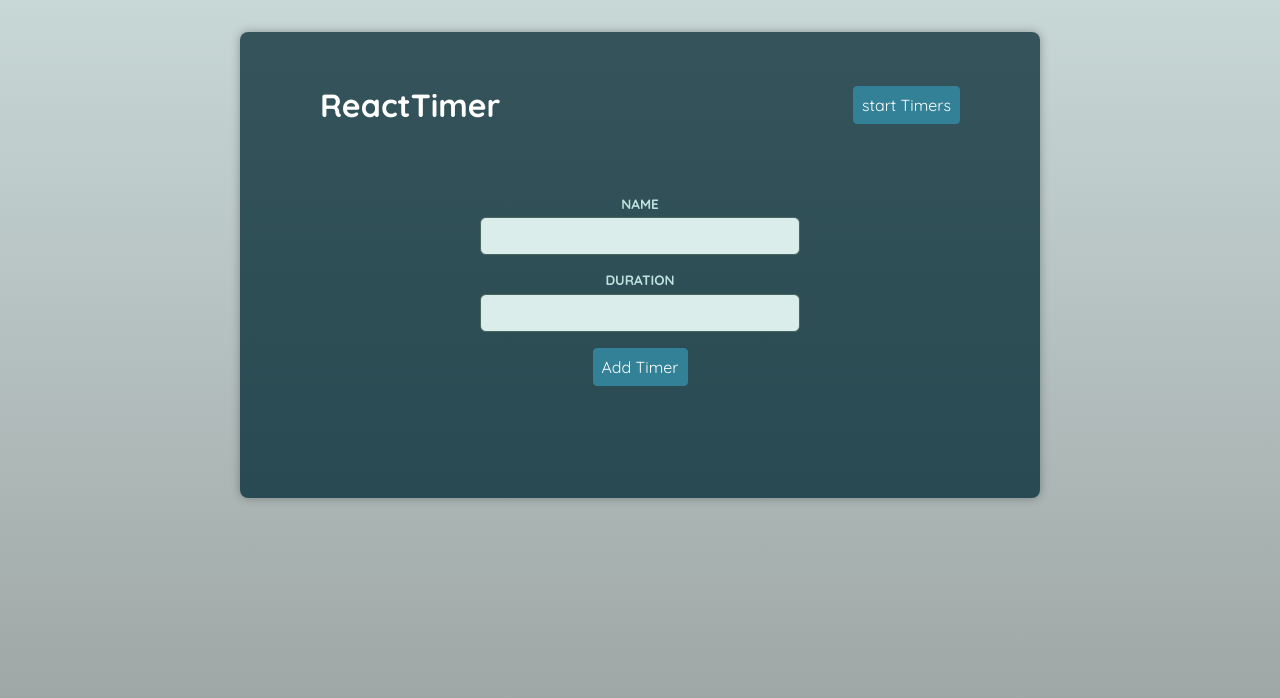
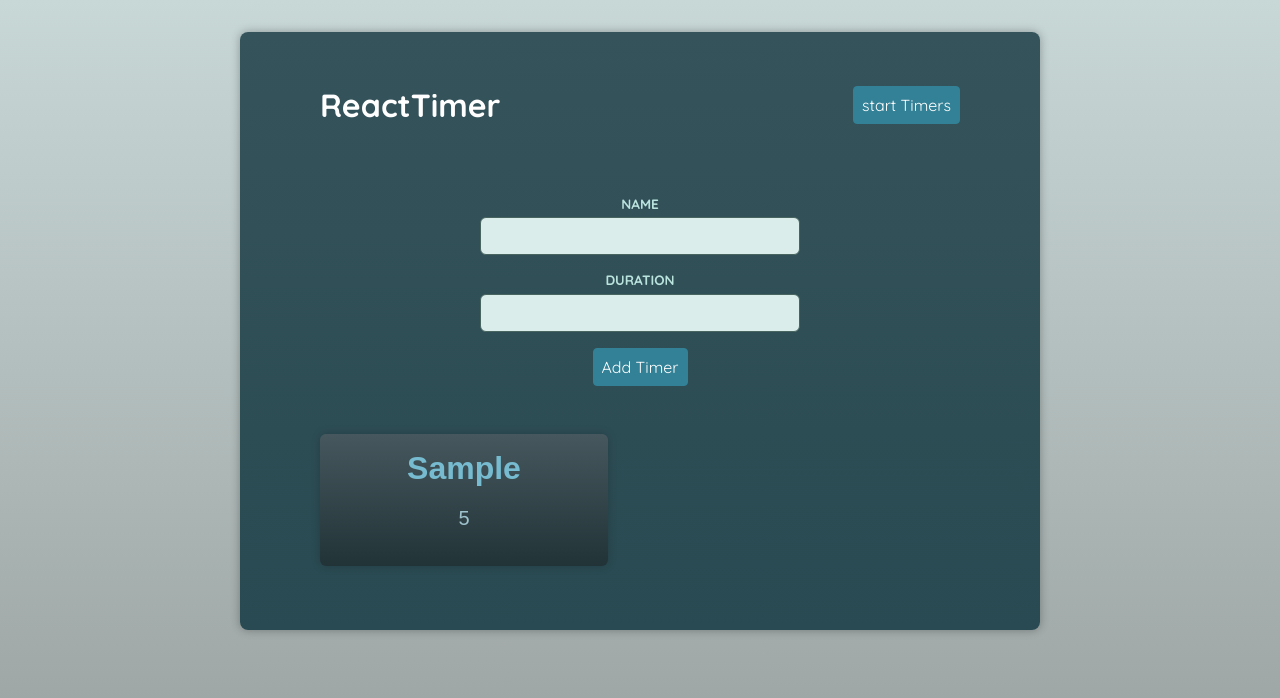
Before and after one commit to EzzEldienMohsen/React-TS-P3, a React (Vite) app: page / in a window 1280 px wide. Both pictures are taken after typing "Sample", "5" into the empty fields and a click on the button "Add Timer". Shown: the top 698 px of the page. Built offline with nearby package versions, Linux system fonts and the light colour scheme; a web font is replaced by a local one.

Commit message:
finalayizing the day

```diff
--- a/src/components/AddTimer.tsx
+++ b/src/components/AddTimer.tsx
@@ -3,13 +3,15 @@
 import Button from './UI/Button.tsx';
 import Form, { FormHandle } from './UI/Form.tsx';
 import Input from './UI/Input.tsx';
+import { useGlobalContext } from '../store/timers-context.tsx';
 
 export default function AddTimer() {
   const form = useRef<FormHandle>(null);
+  const { addTimer } = useGlobalContext();
 
   function handleSaveTimer(data: unknown) {
     const extractedData = data as { name: string; duration: string };
-    console.log(extractedData);
+    addTimer({ name: extractedData.name, duration: +extractedData.duration });
     form.current?.clear();
   }
 
--- a/src/components/Header.tsx
+++ b/src/components/Header.tsx
@@ -8,7 +8,13 @@
     <header>
       <h1>ReactTimer</h1>
 
-      <Button>{timerCtx.isRunning ? 'stop Timers' : 'start Timers'}</Button>
+      <Button
+        onClick={
+          timerCtx.isRunning ? timerCtx.stopTimers : timerCtx.startTimers
+        }
+      >
+        {timerCtx.isRunning ? 'stop Timers' : 'start Timers'}
+      </Button>
     </header>
   );
 }
--- a/src/components/Timer.tsx
+++ b/src/components/Timer.tsx
@@ -1,9 +1,11 @@
+import { type Timer as TimerProps } from '../store/timers-context.tsx';
 import Container from './UI/Container.tsx';
 
-export default function Timer() {
+export default function Timer({ name, duration }: TimerProps) {
   return (
     <Container as="article">
-      <h2>TODO: TIMER NAME</h2>
+      <h2>{name}</h2>
+      <p>{duration}</p>
     </Container>
   );
 }
--- a/src/components/Timers.tsx
+++ b/src/components/Timers.tsx
@@ -1,3 +1,17 @@
+import { useGlobalContext } from '../store/timers-context';
+import Timer from './Timer';
+
 export default function Timers() {
-  return <ul>{/* TODO ... */}</ul>;
+  const { timers } = useGlobalContext();
+  return (
+    <ul>
+      {timers.map((timer) => {
+        return (
+          <li key={timer.name}>
+            <Timer {...timer} />
+          </li>
+        );
+      })}
+    </ul>
+  );
 }
--- a/src/store/timers-context.tsx
+++ b/src/store/timers-context.tsx
@@ -1,7 +1,7 @@
 import React from 'react';
 import Timer from '../components/Timer';
 
-type Timer = {
+export type Timer = {
   name: string;
   duration: number;
 };
```
